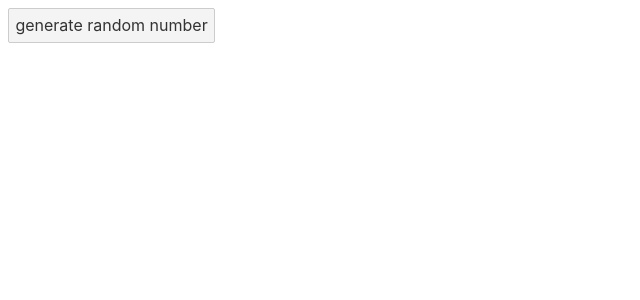
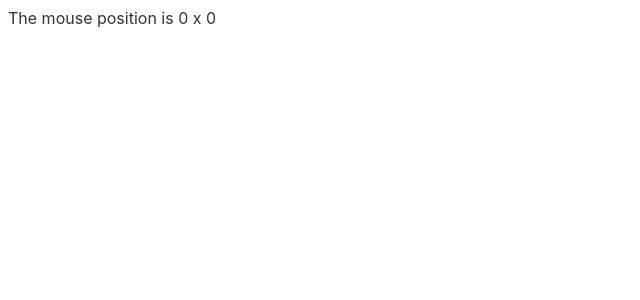
Before and after one commit to phucbm/svelte-ohayou, a Svelte app: page / in a window 1280 px wide. Shown: the top 300 px of the page, without its empty margins (0-640 px from the left). Built offline with nearby package versions, Linux system fonts and the light colour scheme; no server answers.

Commit message:
DOM events

```diff
--- a/src/App.svelte
+++ b/src/App.svelte
@@ -1,26 +1,16 @@
 <script>
-    async function getRandomNumber(){
-        const res = await fetch(`https://my-json-server.typicode.com/phucbm/svelte-ohayou/svelte-db`);
-        const text = await res.text();
+    let m = {x: 0, y: 0};
 
-        if(res.ok){
-            return JSON.parse(text);
-        }else{
-            throw new Error(text);
-        }
-    }
-
-    let promise = getRandomNumber();
-
-    function handleClick(){
-        promise = getRandomNumber();
+    function handleMousemove(event){
+        m.x = event.clientX;
+        m.y = event.clientY;
     }
 </script>
 
-<button on:click={handleClick}>
-    generate random number
-</button>
+<div on:mousemove={handleMousemove}>
+    The mouse position is {m.x} x {m.y}
+</div>
 
-{#await promise then value}
-    <p>the value is {value.number}</p>
-{/await}
+<style>
+    div { width:100%; height:100%; }
+</style>
```
